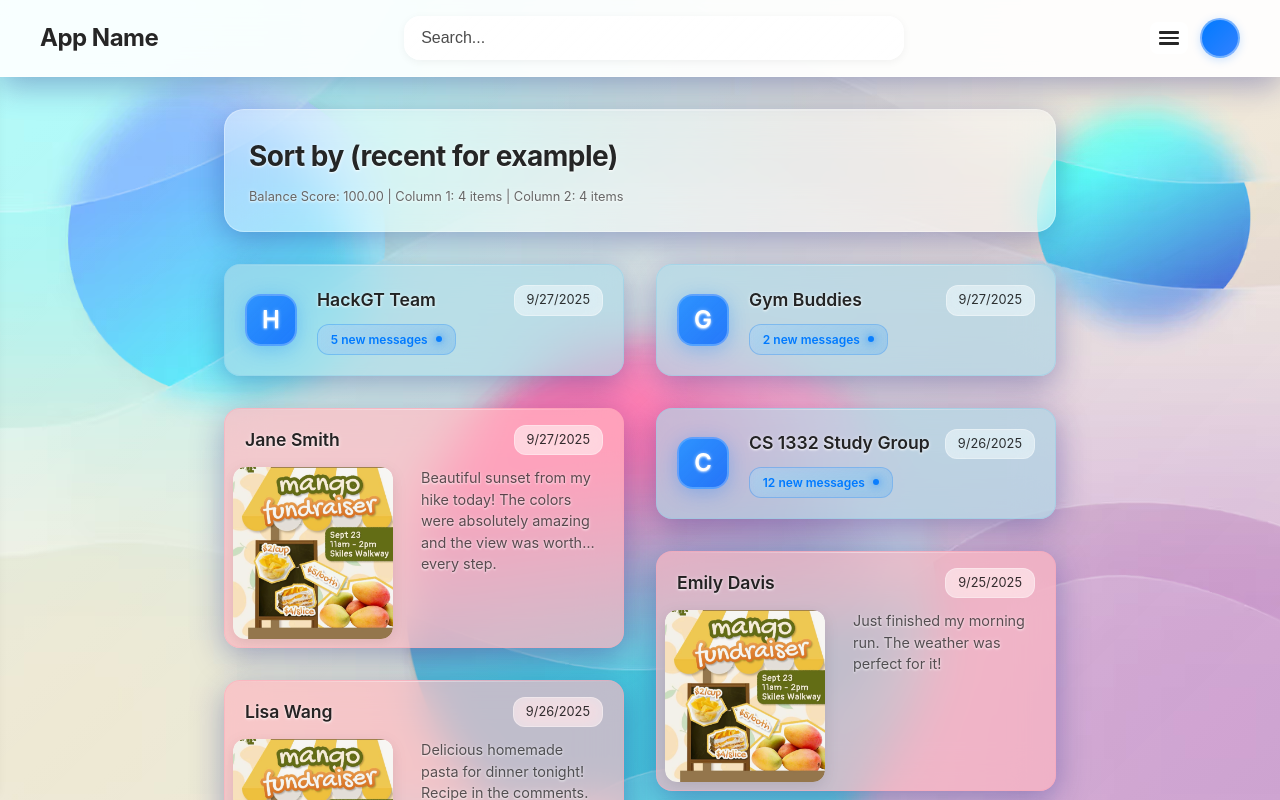
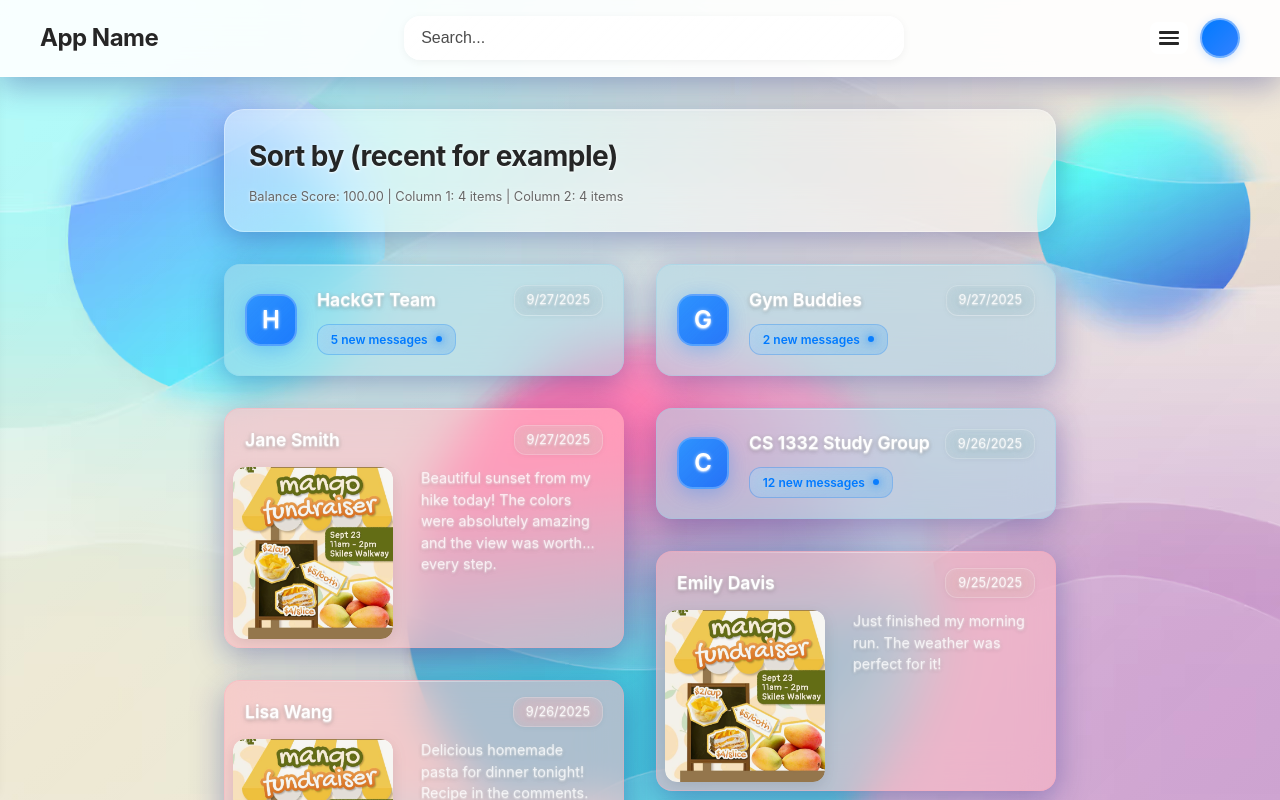
Before and after one commit to EuanHam/hackgt-25, a React (Vite) app in the folder client/: page / in a window 1280 px wide. Shown: the top 800 px of the page. Built offline with nearby package versions, Linux system fonts and the light colour scheme; no server answers.

Commit message:
Added back white text

```diff
--- a/client/src/App.css
+++ b/client/src/App.css
@@ -12,20 +12,20 @@
   --glass-shadow-hover: 0 12px 40px 0 rgba(31, 38, 135, 0.5);
 
   /* Component-Specific Pastel Backgrounds */
-  --group-bg: rgba(173, 216, 230, 0.65);
-  --group-bg-hover: rgba(173, 216, 230, 0.75);
-  --group-border: rgba(135, 206, 235, 0.4);
-  --group-border-hover: rgba(135, 206, 235, 0.5);
+  --group-bg: rgba(173, 216, 230, 0.55);
+  --group-bg-hover: rgba(173, 216, 230, 0.65);
+  --group-border: rgba(135, 206, 235, 0.3);
+  --group-border-hover: rgba(135, 206, 235, 0.4);
 
-  --post-bg: rgba(255, 182, 193, 0.65);
-  --post-bg-hover: rgba(255, 182, 193, 0.75);
-  --post-border: rgba(255, 160, 180, 0.4);
-  --post-border-hover: rgba(255, 160, 180, 0.5);
+  --post-bg: rgba(255, 182, 193, 0.55);
+  --post-bg-hover: rgba(255, 182, 193, 0.65);
+  --post-border: rgba(255, 160, 180, 0.3);
+  --post-border-hover: rgba(255, 160, 180, 0.4);
 
-  --email-bg: rgba(221, 160, 221, 0.65);
-  --email-bg-hover: rgba(221, 160, 221, 0.75);
-  --email-border: rgba(186, 85, 211, 0.4);
-  --email-border-hover: rgba(186, 85, 211, 0.5);
+  --email-bg: rgba(221, 160, 221, 0.55);
+  --email-bg-hover: rgba(221, 160, 221, 0.65);
+  --email-border: rgba(186, 85, 211, 0.3);
+  --email-border-hover: rgba(186, 85, 211, 0.4);
 
   /* Colors */
   --primary-color: #007AFF;
--- a/client/src/components/Email.css
+++ b/client/src/components/Email.css
@@ -70,22 +70,14 @@
 
 .email-sender {
   font-weight: 600;
-  color: var(--text-primary);
+  color: rgba(255, 255, 255, 0.95);
   font-size: 0.95rem;
   position: relative;
   z-index: 2;
   display: flex;
   align-items: center;
   gap: 0.75rem;
-}
-
-.email-sender[title] {
-  cursor: help;
-  border-bottom: 1px dotted rgba(0, 0, 0, 0.3);
-}
-
-.email-sender[title]:hover {
-  border-bottom-color: rgba(0, 0, 0, 0.6);
+  filter: drop-shadow(0 1px 2px rgba(0, 0, 0, 0.3));
 }
 
 .email-sender-avatar {
@@ -106,16 +98,16 @@
 
 .email-timestamp {
   font-size: 0.8rem;
-  color: rgba(0, 0, 0, 0.8);
-  background: rgba(255, 255, 255, 0.5);
+  color: rgba(255, 255, 255, 0.8);
+  background: rgba(255, 255, 255, 0.15);
   backdrop-filter: blur(10px);
   -webkit-backdrop-filter: blur(10px);
   padding: 0.25rem 0.75rem;
   border-radius: 12px;
-  border: 1px solid rgba(255, 255, 255, 0.3);
+  border: 1px solid rgba(255, 255, 255, 0.2);
   transition: var(--transition-fast);
   white-space: nowrap;
-  text-shadow: none;
+  filter: drop-shadow(0 1px 2px rgba(0, 0, 0, 0.2));
 }
 
 .email:hover .email-timestamp {
@@ -124,18 +116,16 @@
 }
 
 .email-subject {
-  font-weight: 600;
-  color: var(--text-primary);
-  margin: 0.75rem 0 0.5rem 0;
-  font-size: 1rem;
-  line-height: 1.4;
-  letter-spacing: -0.01em;
-  position: relative;
-  z-index: 2;
+  font-size: 0.95rem;
+  color: rgba(255, 255, 255, 0.95);
+  font-weight: 500;
+  margin: 0.5rem 0 0.25rem 0;
+  line-height: 1.3;
+  filter: drop-shadow(0 1px 2px rgba(0, 0, 0, 0.3));
 }
 
 .email-preview {
-  color: var(--text-secondary);
+  color: rgba(255, 255, 255, 0.8);
   font-size: 0.9rem;
   line-height: 1.5;
   display: -webkit-box;
@@ -148,6 +138,7 @@
   position: relative;
   z-index: 2;
   padding-left: 0.25rem;
+  filter: drop-shadow(0 1px 2px rgba(0, 0, 0, 0.2));
 }
 
 /* Responsive design */
--- a/client/src/components/Email.tsx
+++ b/client/src/components/Email.tsx
@@ -3,7 +3,6 @@ import './Email.css';
 
 interface EmailProps {
   sender: string;
-  senderEmail?: string;
   subject: string;
   preview: string;
   timestamp: string;
@@ -12,7 +11,6 @@ interface EmailProps {
 
 const Email: React.FC<EmailProps> = ({
   sender,
-  senderEmail,
   subject,
   preview,
   timestamp,
@@ -21,10 +19,7 @@ const Email: React.FC<EmailProps> = ({
   return (
     <div className={`email ${isRead ? 'read' : 'unread'}`}>
       <div className="email-header">
-        <div
-          className="email-sender"
-          title={senderEmail || undefined}
-        >
+        <div className="email-sender">
           {sender}
         </div>
         <div className="email-timestamp">{timestamp}</div>
--- a/client/src/components/Feed.tsx
+++ b/client/src/components/Feed.tsx
@@ -41,7 +41,6 @@ const Feed: React.FC<FeedProps> = ({ feedItems, onImageClick }) => {
           <Email
             key={item.id}
             sender={item.sender}
-            senderEmail={item.senderEmail}
             subject={item.subject}
             preview={item.preview}
             timestamp={formatDateOnly(item.timestamp)}
--- a/client/src/components/Group.css
+++ b/client/src/components/Group.css
@@ -109,25 +109,26 @@
 .group-name {
   font-size: 1.1rem;
   font-weight: 600;
-  color: var(--text-primary);
+  color: rgba(255, 255, 255, 0.95);
   margin: 0;
   line-height: 1.3;
   transition: var(--transition-fast);
+  filter: drop-shadow(0 1px 2px rgba(0, 0, 0, 0.3));
 }
 
 
 .group-timestamp {
   font-size: 0.8rem;
-  color: rgba(0, 0, 0, 0.8);
-  background: rgba(255, 255, 255, 0.5);
+  color: rgba(255, 255, 255, 0.8);
+  background: rgba(255, 255, 255, 0.15);
   backdrop-filter: blur(10px);
   -webkit-backdrop-filter: blur(10px);
   padding: 0.25rem 0.75rem;
   border-radius: 12px;
-  border: 1px solid rgba(255, 255, 255, 0.3);
+  border: 1px solid rgba(255, 255, 255, 0.2);
   transition: var(--transition-fast);
   white-space: nowrap;
-  text-shadow: none;
+  filter: drop-shadow(0 1px 2px rgba(0, 0, 0, 0.2));
 }
 
 .group:hover .group-timestamp {
@@ -137,7 +138,7 @@
 
 .group-description {
   font-size: 0.9rem;
-  color: var(--text-secondary);
+  color: rgba(255, 255, 255, 0.8);
   margin: 0;
   line-height: 1.4;
   display: -webkit-box;
@@ -147,6 +148,7 @@
   overflow: hidden;
   text-overflow: ellipsis;
   opacity: 0.9;
+  filter: drop-shadow(0 1px 2px rgba(0, 0, 0, 0.2));
 }
 
 .group-meta {
@@ -154,8 +156,9 @@
   align-items: center;
   margin-top: 0.75rem;
   font-size: 0.8rem;
-  color: var(--text-tertiary);
+  color: rgba(255, 255, 255, 0.7);
   gap: 1rem;
+  filter: drop-shadow(0 1px 2px rgba(0, 0, 0, 0.2));
 }
 
 .group-members {
--- a/client/src/components/Post.css
+++ b/client/src/components/Post.css
@@ -91,26 +91,27 @@
 
 .poster-name {
   font-weight: 600;
-  color: var(--text-primary);
+  color: rgba(255, 255, 255, 0.95);
   font-size: 1.1rem;
   display: flex;
   align-items: center;
   transition: var(--transition-fast);
+  filter: drop-shadow(0 1px 2px rgba(0, 0, 0, 0.3));
 }
 
 
 .post-timestamp {
   font-size: 0.8rem;
-  color: rgba(0, 0, 0, 0.8);
-  background: rgba(255, 255, 255, 0.5);
+  color: rgba(255, 255, 255, 0.8);
+  background: rgba(255, 255, 255, 0.15);
   backdrop-filter: blur(10px);
   -webkit-backdrop-filter: blur(10px);
   padding: 0.25rem 0.75rem;
   border-radius: 12px;
-  border: 1px solid rgba(255, 255, 255, 0.3);
+  border: 1px solid rgba(255, 255, 255, 0.2);
   transition: var(--transition-fast);
   white-space: nowrap;
-  text-shadow: none;
+  filter: drop-shadow(0 1px 2px rgba(0, 0, 0, 0.2));
 }
 
 .post:hover .post-timestamp {
@@ -119,7 +120,7 @@
 }
 
 .post-description {
-  color: var(--text-secondary);
+  color: rgba(255, 255, 255, 0.8);
   font-size: 0.9rem;
   line-height: 1.5;
   flex: 1;
@@ -130,6 +131,7 @@
   overflow: hidden;
   text-overflow: ellipsis;
   opacity: 0.9;
+  filter: drop-shadow(0 1px 2px rgba(0, 0, 0, 0.2));
 }
 
 /* Responsive design */
```
